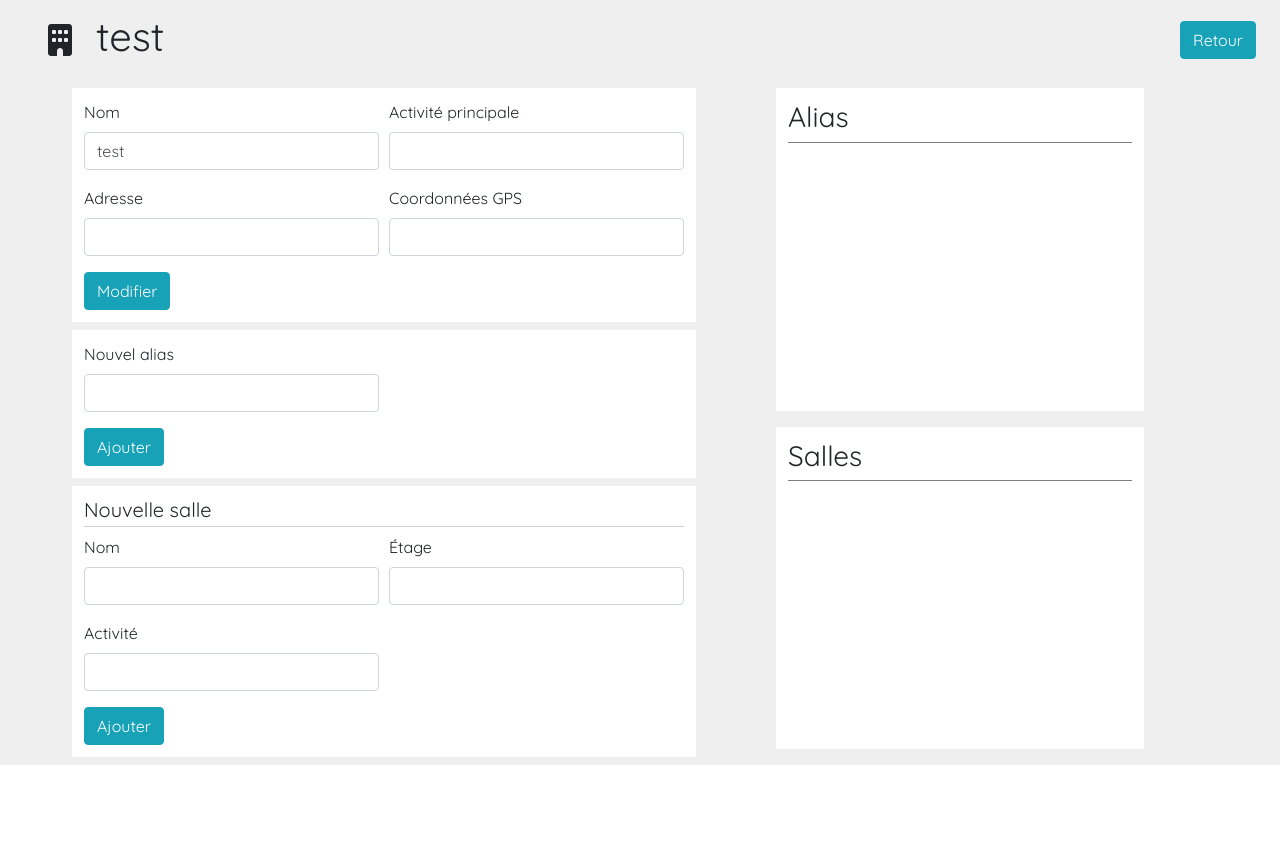
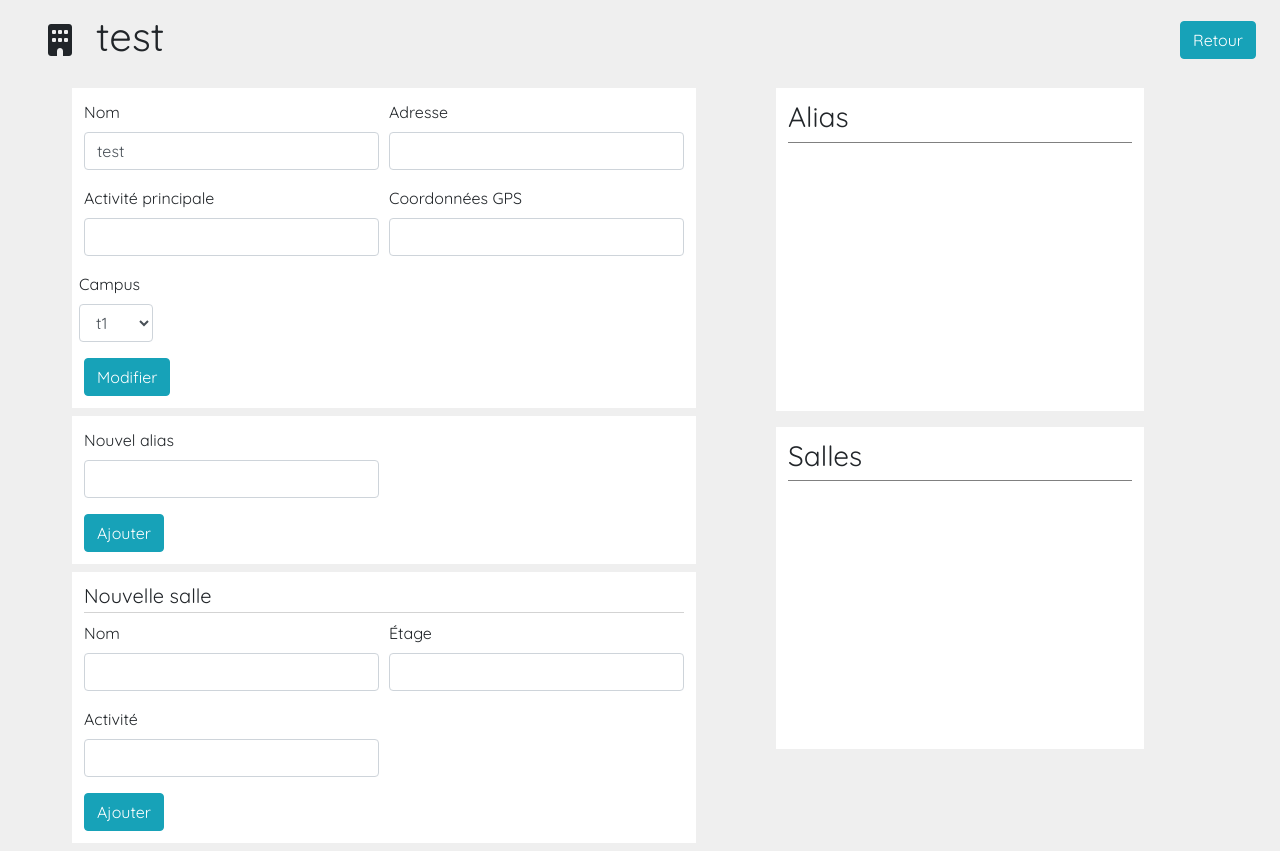
Before and after one commit to Yang0221/Chatbox_U_Bordeaux, a Django app: page /edit/building/14 in a window 1280 px wide. Before the commit the page ends 765 px from the top, so only its background shows below. Run offline with Django 3.2, Linux system fonts and the light colour scheme; data comes from the database, SQL or seed files in the repository; both versions use the stored data as it was after the commit; data that the repository does not hold is empty; some libraries are stand-ins or nearby versions.

Commit message:
outil de gestion : suite

```diff
--- a/managementTool/managementTool/static/css/style.css
+++ b/managementTool/managementTool/static/css/style.css
@@ -101,6 +101,7 @@
 /**********************************     EDIT     ********************************************/
 .edit-background {
     background-color: #efefef;
+    min-height: 100vh;
 }
 
 .edit-body {
--- a/managementTool/managementTool/templates/edit.html
+++ b/managementTool/managementTool/templates/edit.html
@@ -4,43 +4,74 @@
 <div class="edit-background">
   <div class="edit-title">
       <div class="">
-        {%if building %} <i class="fas fa-building"></i> {% elif room %} <i class="fas fa-door-closed"></i> {% elif campus %} <i class="fas fa-city"></i> {% endif %}
-
-        <h1>{{building.name}}</h1>
+        {%if type == 'building' %} <i class="fas fa-building"></i> {% elif type == 'room' %} <i class="fas fa-door-closed"></i> {% elif type == 'campus' %} <i class="fas fa-city"></i> {% endif %}
+        <h1>{%if type == 'building' %} {{building.name}} {% elif type == 'room' %} {{room.name}} {% elif type == 'campus' %} {{campus.name}} {% endif %}</h1>
       </div>
       <a href="{% url 'index' %}" class="btn btn-info">Retour</a>
   </div>
   <div class="edit-body">
       <div class="edit-component edit-left-box">
           <div class="edit-box edit-building-informations">
-              <form action="{{building.id}}/edit_informations" method="POST">
+              <form action="{%if type == 'building' %}{{building.id}}{% elif type == 'room' %}{{room.id}}{% elif type == 'campus' %}{{campus.id}}{% endif %}/edit_informations" method="POST">
                 {% csrf_token %}
                   <div class="form-row">
                       <div class="form-group col-md-6">
                           <label for="name">Nom</label>
-                          <input type="text" class="form-control" name="name" value="{{building.name}}">
+                          <input type="text" class="form-control" name="name" value="{%if type == 'building' %}{{building.name}}{% elif type == 'room' %}{{room.name}}{% elif type == 'campus' %}{{campus.name}}{% endif %}" pattern="[a-zA-Z0-9-']{1,250}">
                       </div>
                       <div class="form-group col-md-6">
-                          <label for="mainActivity">Activité principale</label>
-                          <input type="text" class="form-control" name="mainActivity" value="{{building.main_activity}}">
+                          {%if type == 'building' or type == 'campus'%}
+                            <label for="address">Adresse</label>
+                            <input type="text" class="form-control" name="address" value="{%if type == 'building' %}{{building.address}}{% elif type == 'campus' %}{{campus.address}}{% endif %}" pattern="[a-zA-Z0-9-']{1,250}">
+                          {% elif type == 'room' %}
+                            <label for="stage">Étage</label>
+                            <input type="number" class="form-control" name="stage" pattern="[0-9]+" value="{{room.floor}}" id="stage">
+                          {% endif %}
+
                       </div>
                   </div>
                   <div class="form-row">
+                      {%if type == 'building' or type == 'room' %}
                       <div class="form-group col-md-6">
-                          <label for="address">Adresse</label>
-                          <input type="text" class="form-control" name="address" value="{{building.address}}">
+                          <label for="mainActivity">{%if type == 'building' %}Activité principale{% elif type == 'room' %}Activité{% endif %}</label>
+                          <input type="text" class="form-control" name="mainActivity" value="{%if type == 'building' %}{{building.main_activity}}{% elif type == 'room' %}{{room.activity}}{% endif %}" pattern="[a-zA-Z0-9-']{1,250}">
                       </div>
+                      {% endif %}
+                      {%if type == 'building' or type == 'campus'%}
                         <div class="form-group col-md-6">
                             <label for="coordinatesGPS">Coordonnées GPS</label>
-                          <input type="text" class="form-control" name="coordinatesGPS" value="{{building.coordinates}}">
+                            <input type="text" class="form-control" name="coordinatesGPS" value="{%if type == 'building' %}{{building.coordinates}}{% elif type == 'campus' %}{{campus.coordinates}}{% endif %}" pattern="[0-9]{4}/[0-9]{4}">
+                        </div>
+                      {% elif type == 'room' %}
+                        <div class="form-group col-md-6">
+                          <label for="buildingList">Bâtiment</label>
+                          <select class="form-control" name="building_id">
+                            {% for b in buildings%}
+                              <option value="{{b.id}}" {{b.selected}} >{{b.name}}</option>
+                            {% endfor %}
+                          </select>
+                        </div>
+                      {% endif %}
+                  </div>
+
+                  {%if type == 'building' %}
+                    <div class="form-row">
+                      <div class="form-group">
+                        <label for="exampleFormControlSelect1">Campus</label>
+                        <select class="form-control" name="campus_id">
+                          {% for c in campus%}
+                            <option value="{{c.id}}" {{c.selected}} >{{c.name}}</option>
+                          {% endfor %}
+                        </select>
                       </div>
                     </div>
+                  {% endif %}
                   <button type="submit" class="btn btn-info">Modifier</button>
               </form>
           </div>
 
           <div class="edit-box edit-alias-add">
-              <form action="{{building.id}}/add_synonym" method="POST">
+              <form action="{%if type == 'building' %}{{building.id}}{% elif type == 'room' %}{{room.id}}{% elif type == 'campus' %}{{campus.id}}{% endif %}/add_synonym" method="POST">
                 {% csrf_token %}
                   <div class="form-row">
                       <div class="form-group col-md-6">
@@ -52,31 +83,43 @@
               </form>
           </div>
 
+          {%if type == 'building' or type == 'campus'%}
           <div class="edit-box edit-room-add">
-
-              <h5 class="edit-room-add-title">Nouvelle salle</h5>
-              <form action="{{building.id}}/add_room" method="POST">
+              <h5 class="edit-room-add-title">{%if type == 'building' %}Nouvelle salle{% elif type == 'campus' %}Nouveau bâtiment{% endif %}</h5>
+              <form action="{%if type == 'building' %}{{building.id}}/add_room{% elif type == 'campus' %}{{campus.id}}/add_building{% endif %}" method="POST">
                 {% csrf_token %}
                   <div class="form-row">
                       <div class="form-group col-md-6">
                           <label for="roomName">Nom</label>
-                          <input type="text" class="form-control" name="roomName">
+                          <input type="text" class="form-control" name="{%if type == 'building' %}roomName{% elif type == 'campus' %}buildingName{% endif %}" pattern="[a-zA-Z0-9-']{1,250}">
                       </div>
                       <div class="form-group col-md-6">
+                          {%if type == 'building' %}
                           <label for="stage">Étage</label>
-                          <input type="number" class="form-control" name="stage">
+                          <input type="number" class="form-control" name="roomStage" pattern="[0-9]+">
+                          {% elif type == 'campus' %}
+                          <label for="address">Adresse</label>
+                          <input type="text" class="form-control" name="roomAddress" value="{{building.name}}" pattern="[a-zA-Z0-9-']{1,250}">
+                          {% endif %}
                       </div>
                   </div>
                   <div class="form-row">
                       <div class="form-group col-md-6">
                           <label for="activity">Activité</label>
-                          <input type="text" class="form-control" name="activity">
+                          <input type="text" class="form-control" name="activity" pattern="[a-zA-Z0-9-']{1,250}">
                       </div>
+                      {% if type == 'campus' %}
+                      <div class="form-group col-md-6">
+                          <label for="coordinatesGPS">Coordonnées GPS</label>
+                          <input type="text" class="form-control" name="coordinatesGPS" value="{{building.coordinates}}" pattern="[0-9]{4}/[0-9]{4}">
+                      </div>
+                      {% endif %}
 
                   </div>
                   <button type="submit" class="btn btn-info">Ajouter</button>
               </form>
           </div>
+          {% endif %}
       </div>
 
       <div class="edit-component edit-right-box">
@@ -88,26 +131,40 @@
                 {% for s in synonyms %}
                   <div class="edit-list-line">
                       <input type="text" value="{{s.value}}">
-                      <button type="button" class="btn btn-warning"><i class="fas fa-tools"></i></button>
-                      <button type="button" class="btn btn-danger" onclick=""><i class="far fa-trash-alt"></i></button>
+                      <a href="{%if type == 'building' %}/edit/building/{{building.id}}/edit_synonym{% elif type == 'campus' %}/edit/campus/{{campus.id}}/edit_synonym{% elif type == 'room' %}/edit/room/{{room.id}}/edit_synonym{% endif %}" class="btn btn-warning"><i class="fas fa-tools"></i></a>
+                      <a href="{%if type == 'building' %}/edit/building/{{building.id}}/delete_synonym/{{s.id}}{% elif type == 'campus' %}/edit/campus/{{campus.id}}/delete_synonym/{{s.id}}{% elif type == 'room' %}/edit/room/{{room.id}}/delete_synonym/{{s.id}}{% endif %}" class="btn btn-danger" onclick=""><i class="far fa-trash-alt"></i></a>
                   </div>
                 {% endfor %}
               </div>
           </div>
+
+          {%if type == 'building' or type == 'campus'%}
           <div class="edit-box">
               <div class="edit-list-title">
-                  <h3>Salles</h3>
+                  <h3>{%if type == 'building' %}Salles{% elif type == 'campus' %}Bâtiments{% endif %}</h3>
               </div>
               <div class="edit-list">
+                {%if type == 'building' %}
                   {% for r in rooms %}
                     <div class="edit-list-line">
                         <input type="text" value="{{r.name}}">
-                      <button type="button" class="btn btn-warning"><i class="fas fa-tools"></i></button>
-                      <button type="button" class="btn btn-danger" onclick=""><i class="far fa-trash-alt"></i></button>
+                        <a href="/edit/room/{{r.id}}" class="btn btn-warning"><i class="fas fa-tools"></i></a>
+                        <a href="/edit/building/{{building.id}}/delete/{{r.id}}" class="btn btn-danger" onclick=""><i class="far fa-trash-alt"></i></a>
                     </div>
                   {% endfor %}
+                {% elif type == 'campus' %}
+                  {% for b in buildings %}
+                    <div class="edit-list-line">
+                        <input type="text" value="{{b.name}}">
+                        <a href="/edit/building/{{b.id}}" class="btn btn-warning"><i class="fas fa-tools"></i></a>
+                        <a href="/edit/campus/{{campus.id}}/delete/{{b.id}}" class="btn btn-danger" onclick=""><i class="far fa-trash-alt"></i></a>
+                    </div>
+                  {% endfor %}
+                {% endif %}
+
               </div>
           </div>
+          {% endif %}
       </div>
   </div>
 </div>
--- a/managementTool/managementTool/urls.py
+++ b/managementTool/managementTool/urls.py
@@ -8,10 +8,23 @@ urlpatterns = [
     path('edit/building/<id>/edit_informations' , views.edit_building_informations , name = 'edit_building_informations'),
     path('edit/building/<id>/add_synonym' , views.add_synonym_building , name = 'add_synonym_building'),
     path('edit/building/<id>/add_room' , views.add_room_building , name = 'add_room_building'),
+    #path('edit/building/<id>/edit_alias' , views.edit_alias_building , name = 'edit_alias_building'),
+    path('edit/building/<id>/delete_synonym/<alias>' , views.delete_alias_building , name = 'delete_alias_building'),
+    path('edit/building/<parent>/delete/<id>' , views.delete_room , name = 'delete_room'),
 
+    path('edit/campus/<id>' , views.edit_campus , name = 'edit_campus'),
+    path('edit/campus/<id>/edit_informations' , views.edit_campus_informations , name = 'edit_campus_informations'),
+    path('edit/campus/<id>/add_synonym' , views.add_synonym_campus , name = 'add_synonym_campus'),
+    path('edit/campus/<id>/add_building' , views.add_building_campus , name = 'add_building_campus'),
+    #path('edit/campus/<id>/edit_alias' , views.edit_alias_campus , name = 'edit_alias_campus'),
+    path('edit/campus/<id>/delete_synonym/<alias>' , views.delete_alias_campus , name = 'delete_alias_campus'),
 
-
-
+    path('edit/room/<id>' , views.edit_room , name = 'edit_room'),
+    path('edit/room/<id>/edit_informations' , views.edit_room_informations , name = 'edit_room_informations'),
+    path('edit/room/<id>/add_synonym' , views.add_synonym_room , name = 'add_synonym_room'),
+    #path('edit/room/<id>/edit_alias' , views.edit_alias_room , name = 'edit_alias_room'),
+    path('edit/room/<id>/delete_synonym/<alias>' , views.delete_alias_room , name = 'delete_alias_room'),
+    path('edit/room/<id>/delete' , views.delete_room , name = 'delete_room'),
 
     path('deleteBuilding' , views.deleteBuilding , name = 'deleteBuilding'),
     path('addItem' , views.addItem , name = 'addItem'),
--- a/managementTool/managementTool/views.py
+++ b/managementTool/managementTool/views.py
@@ -33,19 +33,72 @@ def edit_building(request,id):
     building = Building.objects.get(id = id)
     rooms = Room.objects.filter(id_building = id)
     synonyms = SynonymBuilding.objects.filter(id_building = id)
-    return render(request , 'edit.html', {'type':'building', 'building' : building, 'rooms' : rooms, 'synonyms' : synonyms})
+    campus = Campus.objects.all()
+    for c in campus:
+        if c.id == building.id_campus.id:
+            c.selected = "selected"
+        else :
+            c.selected = ""
+    return render(request , 'edit.html', {'type':'building', 'building' : building, 'rooms' : rooms, 'synonyms' : synonyms, 'campus' : campus})
 
+def edit_room(request,id):
+    room = Room.objects.get(id = id)
+    buildings = Building.objects.all()
+    for b in buildings:
+        if b.id == room.id_building.id :
+            b.selected = "selected"
+        else :
+            b.selected = ""
+    synonyms = SynonymRoom.objects.filter(id_room = id)
+    return render(request , 'edit.html', {'type':'room', 'room' : room, 'buildings' : buildings, 'synonyms' : synonyms})
+
+def edit_campus(request,id):
+    campus = Campus.objects.get(id = id)
+    buildings = Building.objects.filter(id_campus = id)
+    synonyms = SynonymCampus.objects.filter(id_campus = id)
+    return render(request , 'edit.html', {'type':'campus', 'campus' : campus, 'buildings' : buildings, 'synonyms' : synonyms})
 
 def edit_building_informations(request,id):
     if request.POST:
         building = Building.objects.get(id = id)
-        building.name = request.POST.get('name')
-        building.main_activity = request.POST.get('mainActivity')
-        building.address = request.POST.get('address')
-        building.coordinates = request.POST.get('coordinatesGPS')
+        if request.POST.get('name') != "":
+            building.name = request.POST.get('name')
+        if request.POST.get('mainActivity') != "":
+            building.main_activity = request.POST.get('mainActivity')
+        if request.POST.get('address') != "":
+            building.address = request.POST.get('address')
+        if request.POST.get('coordinatesGPS') != "":
+            building.coordinates = request.POST.get('coordinatesGPS')
+        if request.POST.get('campus_id') != "":
+            building.id_campus = Campus.objects.get(id = request.POST.get('campus_id'))
         building.save()
     return HttpResponseRedirect("/edit/building/" + id)
 
+def edit_room_informations(request,id):
+    if request.POST:
+        room = Room.objects.get(id = id)
+        if request.POST.get('name') != "":
+            room.name = request.POST.get('name')
+        if request.POST.get('mainActivity') != "":
+            room.activity = request.POST.get('mainActivity')
+        if request.POST.get('stage') != "":
+            room.floor = request.POST.get('stage')
+        if request.POST.get('building_id') != "":
+            room.id_building = Building.objects.get(id = request.POST.get('building_id'))
+        room.save()
+    return HttpResponseRedirect("/edit/room/" + id)
+
+def edit_campus_informations(request,id):
+    if request.POST:
+        campus = Campus.objects.get(id = id)
+        if request.POST.get('name') != "":
+            campus.name = request.POST.get('name')
+        if request.POST.get('address') != "":
+            campus.address = request.POST.get('address')
+        if request.POST.get('coordinatesGPS') != "":
+            campus.coordinates = request.POST.get('coordinatesGPS')
+        campus.save()
+    return HttpResponseRedirect("/edit/campus/" + id)
 
 def add_synonym_building(request,id):
     if request.POST:
@@ -54,14 +107,54 @@ def add_synonym_building(request,id):
         new_synomym.save()
     return HttpResponseRedirect("/edit/building/" + id)
 
+def add_synonym_room(request,id):
+    if request.POST:
+        if request.POST.get('alias') != "":
+            room = Room.objects.get(id = id)
+            new_synomym = SynonymRoom(id_room = room , value = request.POST.get('alias'))
+            new_synomym.save()
+    return HttpResponseRedirect("/edit/room/" + id)
+
+def add_synonym_campus(request,id):
+    if request.POST:
+        if request.POST.get('alias') != "":
+            campus = Campus.objects.get(id = id)
+            new_synomym = SynonymCampus(id_campus = campus , value = request.POST.get('alias'))
+            new_synomym.save()
+    return HttpResponseRedirect("/edit/campus/" + id)
 
 def add_room_building(request,id):
-    if request.POST:
+    if request.POST and request.POST.get('roomName') != "":
         building = Building.objects.get(id = id)
-        new_room = Room(id_building = building , name = request.POST.get('roomName'), floor = request.POST.get('stage'), activity = request.POST.get('activity'))
+        new_room = Room(id_building = building , name = request.POST.get('roomName'), floor = request.POST.get('roomStage'), activity = request.POST.get('activity'))
         new_room.save()
     return HttpResponseRedirect("/edit/building/" + id)
 
+
+def add_building_campus(request,id):
+    if request.POST and request.POST.get('buildingName') != "":
+        campus = Campus.objects.get(id = id)
+        new_building = Building(id_campus = campus , name = request.POST.get('buildingName'), address = request.POST.get('roomAddress'), main_activity = request.POST.get('activity'))
+        new_building.save()
+    return HttpResponseRedirect("/edit/campus/" + id)
+
+
+
+def delete_alias_campus(request,id,alias):
+    SynonymCampus.objects.get(id = alias).delete()
+    return HttpResponseRedirect("/edit/campus/" + id)
+
+def delete_alias_building(request,id,alias):
+    SynonymBuilding.objects.get(id = alias).delete()
+    return HttpResponseRedirect("/edit/building/" + id)
+
+def delete_alias_room(request,id,alias):
+    SynonymRoom.objects.get(id = alias).delete()
+    return HttpResponseRedirect("/edit/room/" + id)
+
+def delete_alias_campus(request,id,alias):
+    SynonymCampus.objects.get(id = alias).delete()
+    return HttpResponseRedirect("/edit/campus/" + id)
 
 def writeCSV(index, writer, list):
     type = ["campus", "batiment", "salle"]
@@ -97,19 +190,28 @@ def exportCSV(request):
 
 def deleteBuilding(request):
     if request.POST and request.is_ajax:
-        Building.objects.get(id = request.POST.get('id')).delete()
-    return HttpResponse(json.dumps("ok"), content_type="application/json")
+        return HttpResponse(json.dumps("ok"), content_type="application/json")
+
+def delete_room(request,id, parent = 0):
+    Room.objects.get(id = id).delete()
+    if parent != 0 :
+        return HttpResponseRedirect("/edit/building/" + parent)
+    HttpResponse(request.path_info)
 
 def addItem(request):
     if request.POST and request.is_ajax:
         if request.POST.get('type') == 'building':
             new_item = Building(name = request.POST.get('new_name'))
+            new_item.save()
+            return HttpResponseRedirect("/edit/building/" + new_item.id)
         elif request.POST.get('type') == 'campus':
             new_item = Campus(name = request.POST.get('new_name'))
+            new_item.save()
+            return HttpResponseRedirect("/edit/campus/" + new_item.id)
         if request.POST.get('type') == 'room':
             new_item = Room(name = request.POST.get('new_name'))
-        new_item.save()
-    return HttpResponse(json.dumps(new_item.id), content_type="application/json")
+            new_item.save()
+            return HttpResponseRedirect("/edit/room/" + new_item.id)
 
 # def displayTable(request):
 #     informations = displayInformations()
```
Also changed, not shown: managementTool/managementTool/templates/index.html (+5 -5 lines), managementTool/db.sqlite3. Lines whose indentation alone changed are shown as unchanged.
